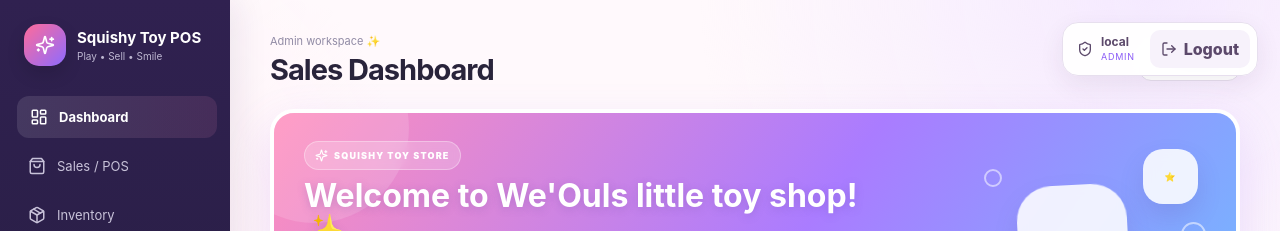
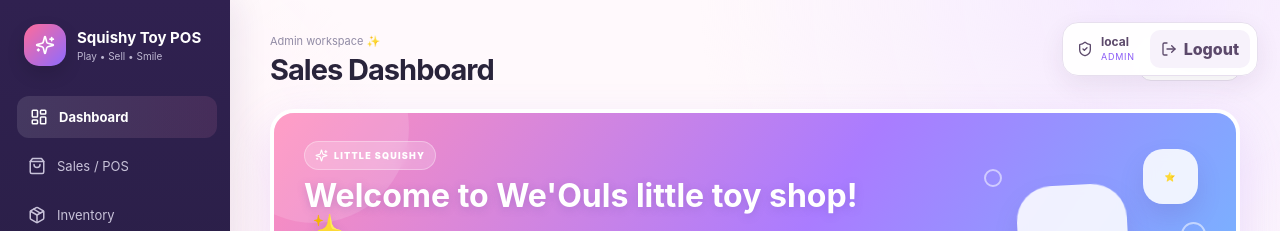
Before and after one commit to joecorleone-bot/Cash-Register, a Next.js app: page / in a window 1280 px wide. Shown: the top 231 px of the page. Built offline with nearby package versions, Linux system fonts and the light colour scheme; no server answers; the database is empty.

Commit message:
Rename dashboard toy store badge

```diff
--- a/components/pos/DashboardView.tsx
+++ b/components/pos/DashboardView.tsx
@@ -30,7 +30,7 @@ export default function DashboardView({ products, transactions, onNewSale }: { p
     <>
       <section className="posHero posToyHero">
         <div className="posToyCopy">
-          <span className="posToyBadge"><Sparkles size={13} /> SQUISHY TOY STORE</span>
+          <span className="posToyBadge"><Sparkles size={13} /> LITTLE SQUISHY</span>
           <h2>Welcome to We'Ouls little toy shop! ✨</h2>
           <p>Pantau jualan, stok dan produk paling popular dalam satu dashboard yang ceria.</p>
           <button className="posPrimaryButton posToySaleButton" onClick={onNewSale}><ShoppingBag size={17} /> Start New Sale</button>
```
